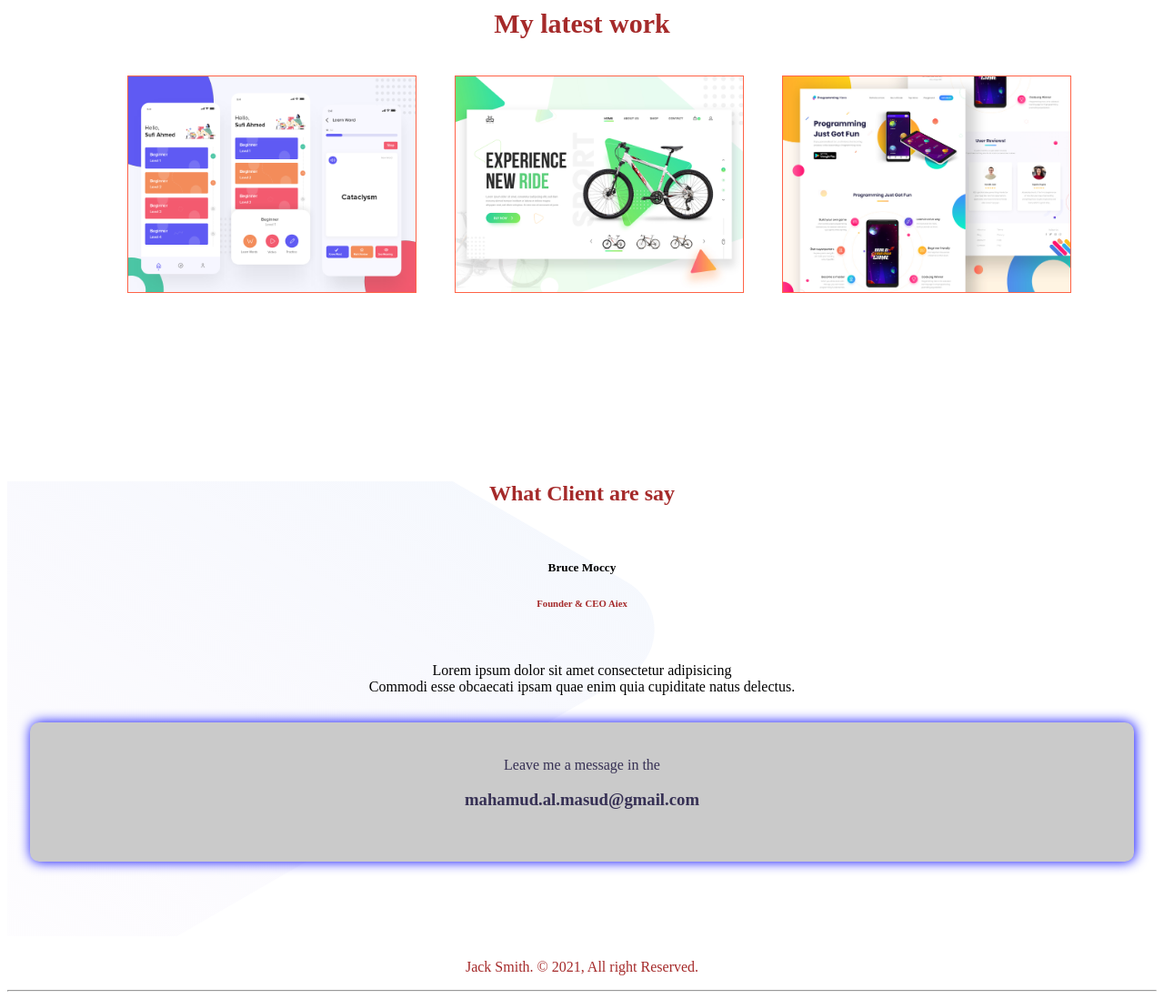
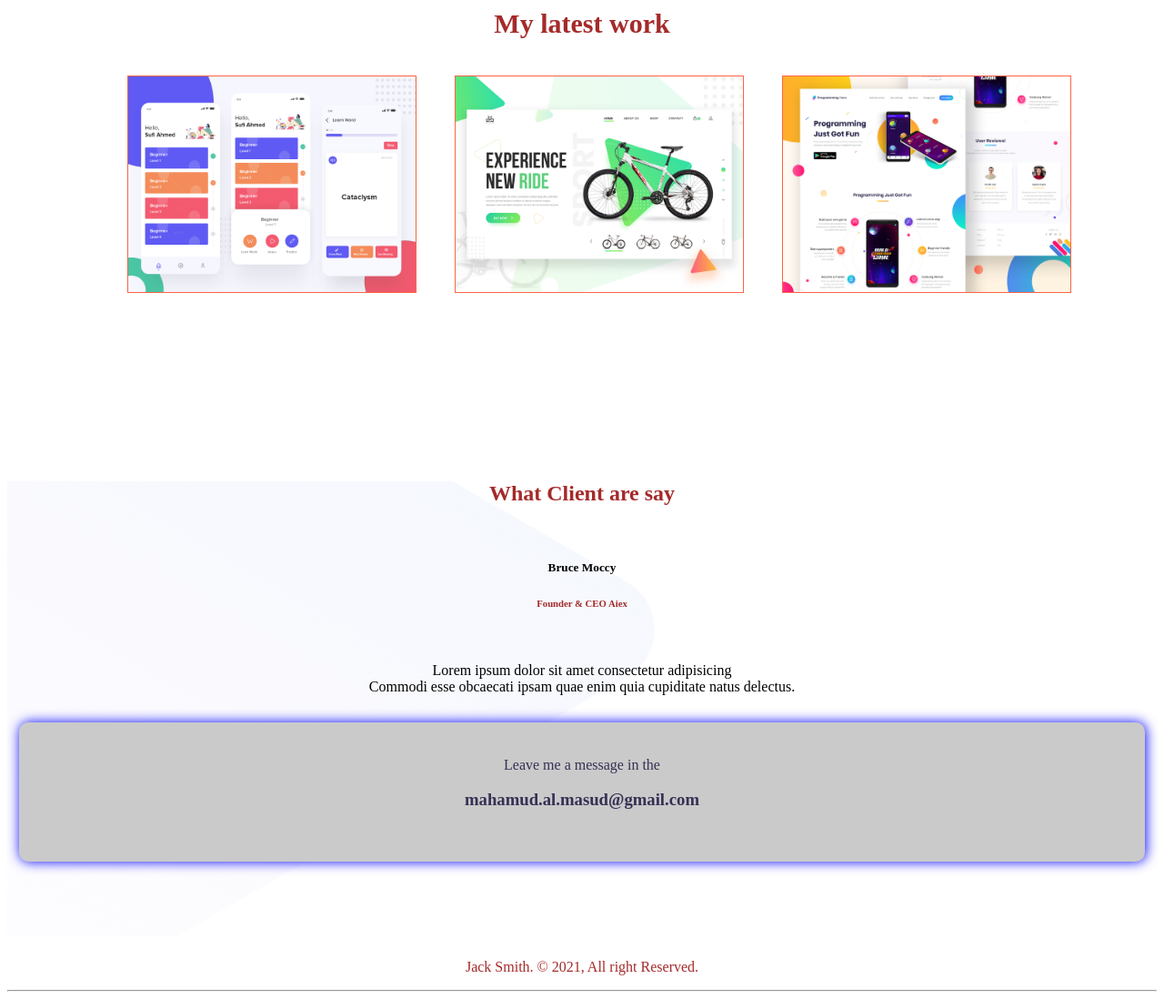
Before and after one commit to MasudMahamud/dev-portfolio, a plain HTML site: page index.html in a window 1280 px wide. Shown: the part 1024-2122 px from the top of the page at 91% size. Drawn offline with Linux system fonts and the light colour scheme.

Commit message:
five ever change

```diff
--- a/style.css
+++ b/style.css
@@ -85,7 +85,7 @@ a.hire-button:hover {
     text-align: center;
     background: #cacaca;
     color: rgb(54 48 84);
-    width: 90%;
+    width: 92%;
     margin: auto;
     padding: 3%;
     box-shadow: 1px 0px 14px blue;
```
